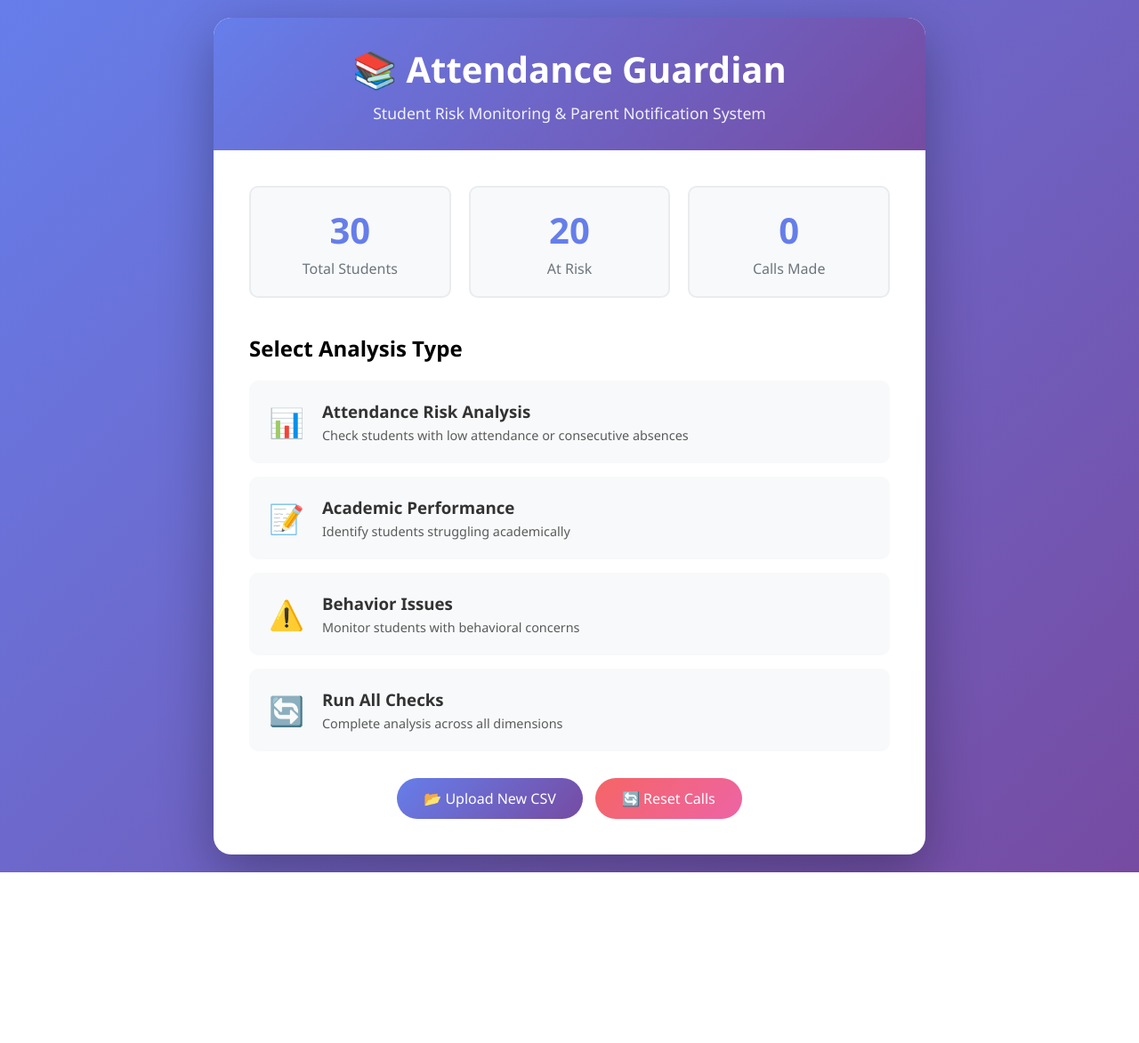
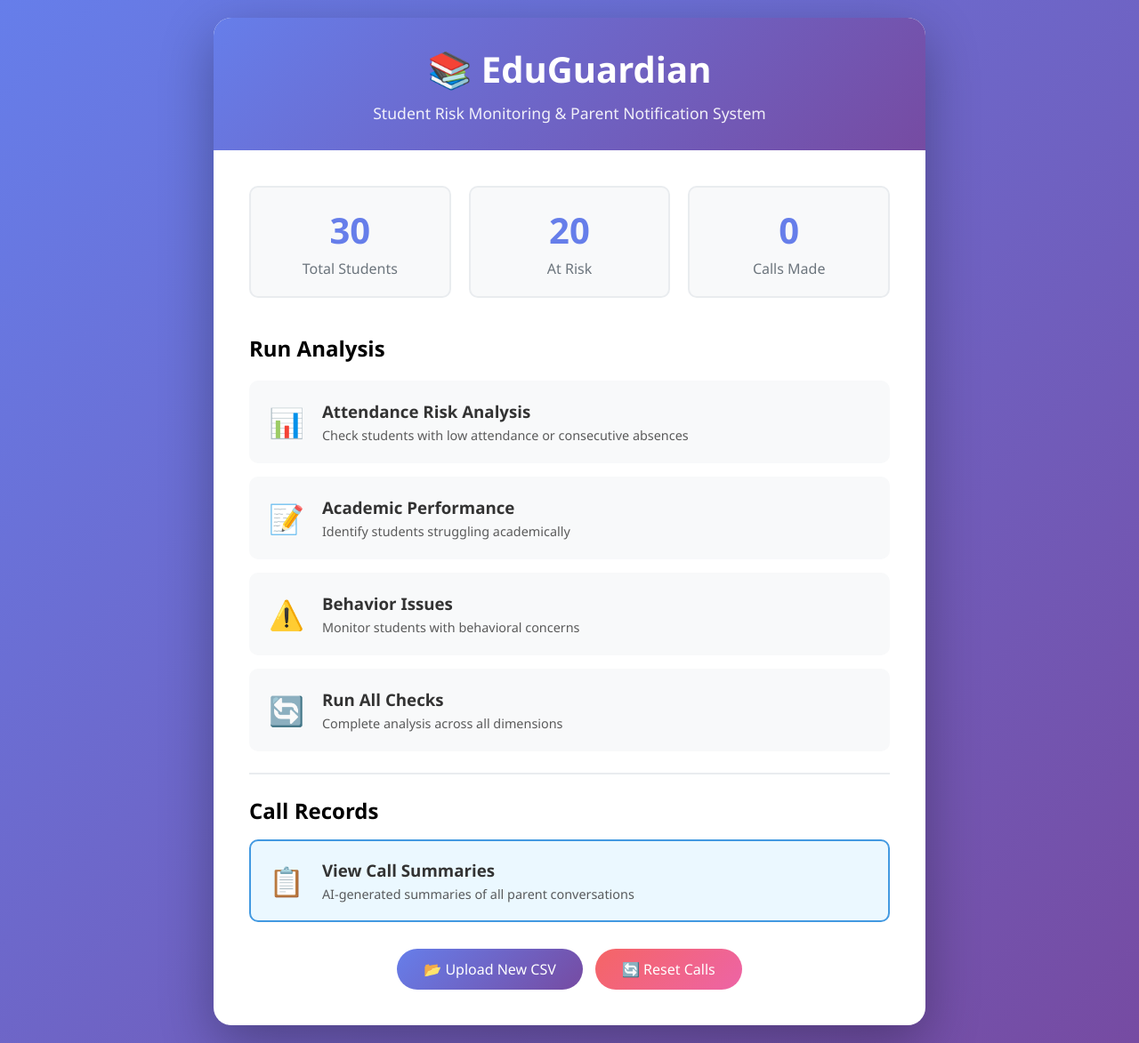
Before and after one commit to sujaymandal09/EduGuardian-AI-Voice, a Flask app: page / in a window 1280 px wide. Shown: the whole page at 89% size. Before the commit the page ends 981 px from the top, so only its background shows below. Run offline with Flask 2, Linux system fonts and the light colour scheme.

Commit message:
integrate Dashboard into index.html

```diff
--- a/templates/index.html
+++ b/templates/index.html
@@ -1,5 +1,6 @@
 <!DOCTYPE html>
 <html lang="en">
+
 <head>
     <meta charset="UTF-8">
     <meta name="viewport" content="width=device-width, initial-scale=1.0">
@@ -23,7 +24,7 @@
             margin: 0 auto;
             background: white;
             border-radius: 20px;
-            box-shadow: 0 20px 60px rgba(0,0,0,0.3);
+            box-shadow: 0 20px 60px rgba(0, 0, 0, 0.3);
             overflow: hidden;
         }
 
@@ -66,7 +67,7 @@
 
         .stat-card:hover {
             transform: translateY(-5px);
-            box-shadow: 0 10px 20px rgba(0,0,0,0.1);
+            box-shadow: 0 10px 20px rgba(0, 0, 0, 0.1);
         }
 
         .stat-card .number {
@@ -102,6 +103,16 @@
             color: white;
             transform: translateX(10px);
             border-color: #764ba2;
+        }
+
+        .menu-item.highlight {
+            background: #ebf8ff;
+            border-color: #4299e1;
+        }
+
+        .menu-item.highlight:hover {
+            background: #4299e1;
+            color: white;
         }
 
         .menu-item .icon {
@@ -162,12 +173,19 @@
             color: #742a2a;
             border: 1px solid #fc8181;
         }
+
+        .divider {
+            border: none;
+            border-top: 2px solid #e9ecef;
+            margin: 24px 0;
+        }
     </style>
 </head>
+
 <body>
     <div class="container">
         <div class="header">
-            <h1>📚 Attendance Guardian</h1>
+            <h1>📚 EduGuardian</h1>
             <p>Student Risk Monitoring & Parent Notification System</p>
         </div>
 
@@ -187,12 +205,15 @@
                 </div>
             </div>
 
-            {% if message %}
-            <div class="alert alert-{{ message_type }}">{{ message }}</div>
+            {% with messages = get_flashed_messages(with_categories=true) %}
+            {% if messages %}
+            {% for category, message in messages %}
+            <div class="alert alert-{{ category }}">{{ message }}</div>
+            {% endfor %}
             {% endif %}
+            {% endwith %}
 
-            <h2 style="margin-bottom: 20px;">Select Analysis Type</h2>
-
+            <h2 style="margin-bottom: 20px;">Run Analysis</h2>
             <div class="menu">
                 <a href="/analyze/attendance" class="menu-item">
                     <span class="icon">📊</span>
@@ -201,7 +222,6 @@
                         <p>Check students with low attendance or consecutive absences</p>
                     </div>
                 </a>
-
                 <a href="/analyze/performance" class="menu-item">
                     <span class="icon">📝</span>
                     <div class="text">
@@ -209,7 +229,6 @@
                         <p>Identify students struggling academically</p>
                     </div>
                 </a>
-
                 <a href="/analyze/behavior" class="menu-item">
                     <span class="icon">⚠️</span>
                     <div class="text">
@@ -217,12 +236,24 @@
                         <p>Monitor students with behavioral concerns</p>
                     </div>
                 </a>
-
                 <a href="/analyze/all" class="menu-item">
                     <span class="icon">🔄</span>
                     <div class="text">
                         <h3>Run All Checks</h3>
                         <p>Complete analysis across all dimensions</p>
+                    </div>
+                </a>
+            </div>
+
+            <hr class="divider">
+
+            <h2 style="margin-bottom: 16px;">Call Records</h2>
+            <div class="menu">
+                <a href="/summaries" class="menu-item highlight">
+                    <span class="icon">📋</span>
+                    <div class="text">
+                        <h3>View Call Summaries</h3>
+                        <p>AI-generated summaries of all parent conversations</p>
                     </div>
                 </a>
             </div>
@@ -234,4 +265,5 @@
         </div>
     </div>
 </body>
+
 </html>
```
